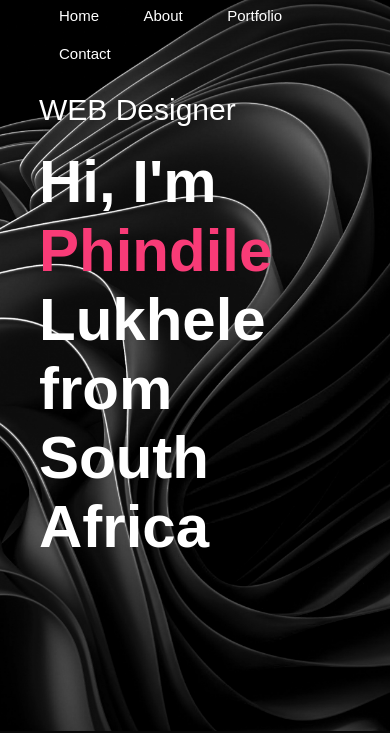
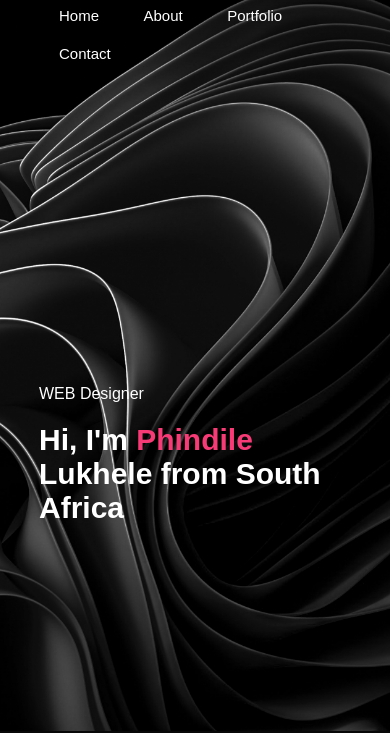
Before and after one commit to LukheleP/DDNA-EXAM-PROJECT, a plain HTML site: page index.html in a window 390 px wide. Shown: the part 113-846 px from the top of the page. Drawn offline with Linux system fonts and the light colour scheme.

Commit message:
Update style.css

```diff
--- a/style.css
+++ b/style.css
@@ -295,5 +295,18 @@ form .btn2{
     font-size: 18px;
     margin-top: 20px;
     cursor: pointer;
+}
+/*------------css for small screens--------------*/
+@media only screen and (max-width: 600px){
+    #header{
+        background-image: url(images/windows-11-dark-mode-abstract-background-black-background-2732x2732-8710.jpg);
+    }
+    .header-text{
+        margin-top: 100%;
+        font-size: 16px;
+    }
+    .header-text h1{
+        font-size: 30px;
 
+    }
 }
```
